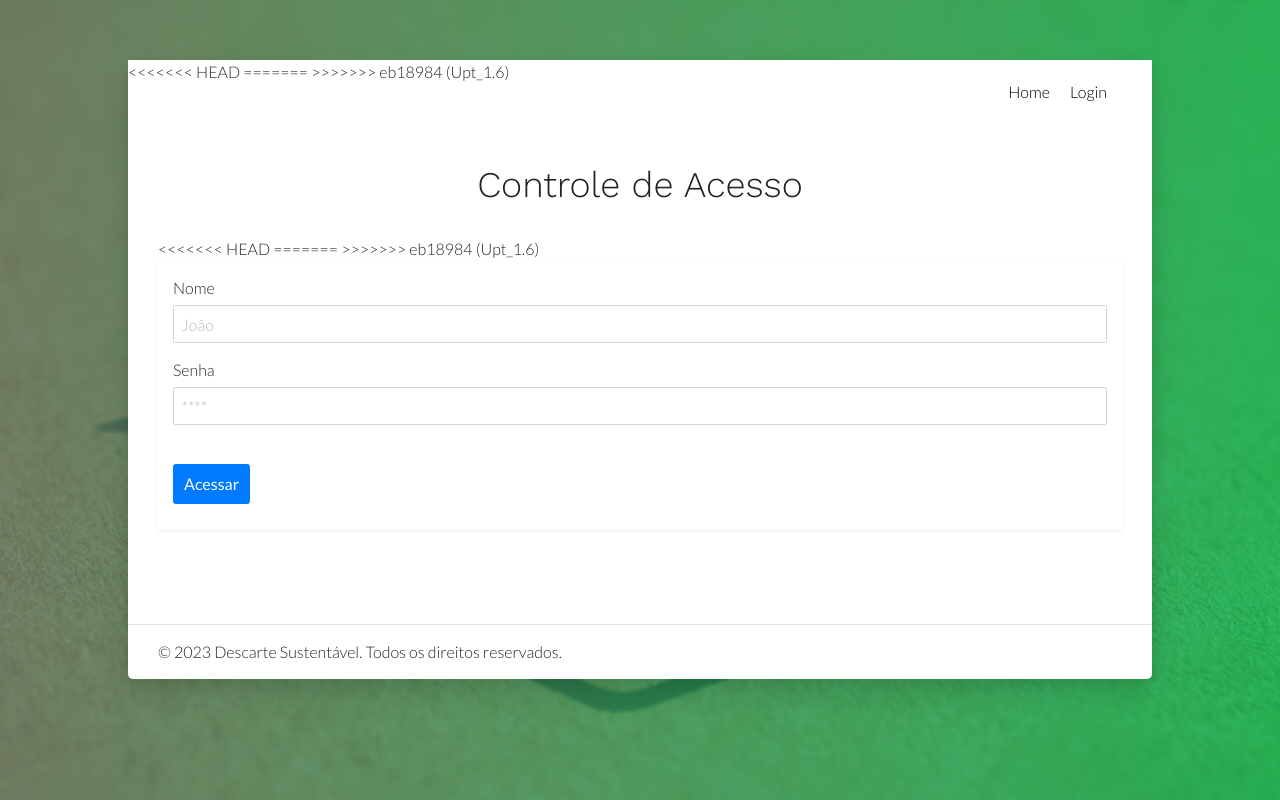
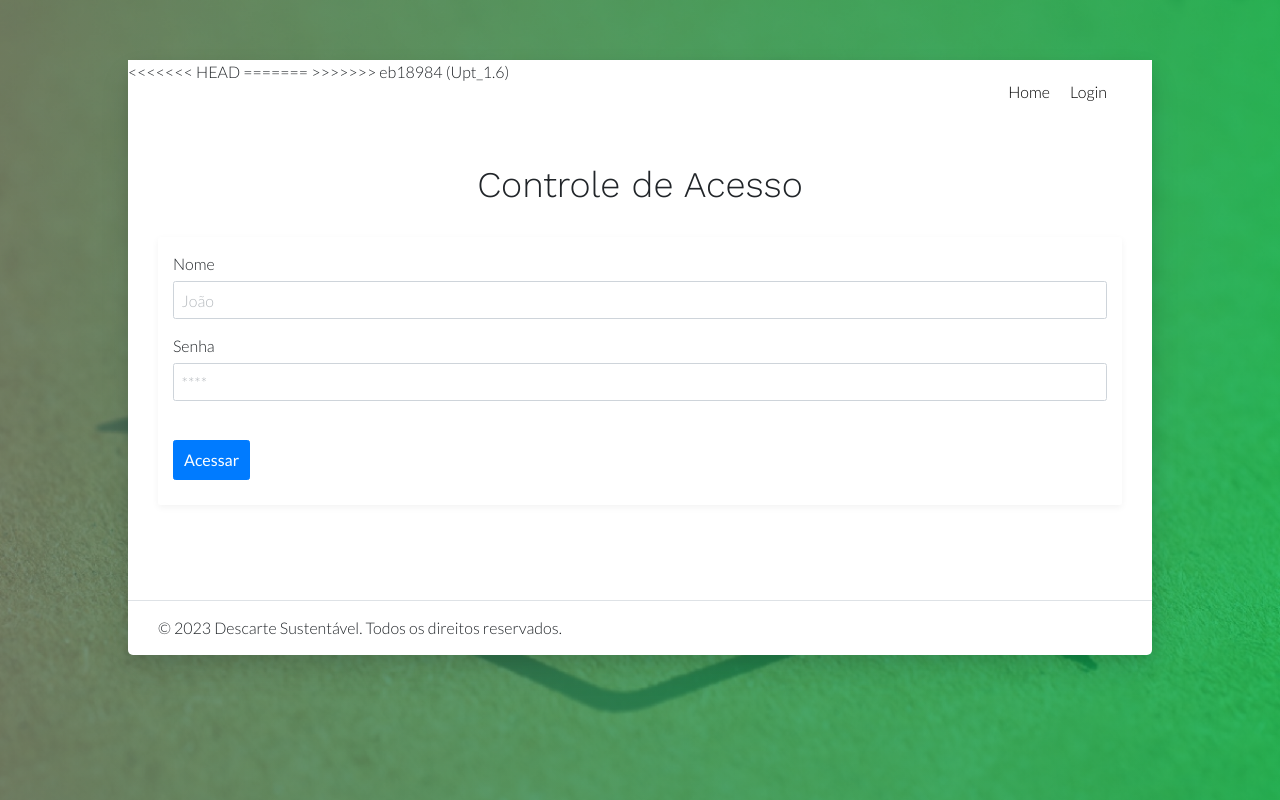
Before and after one commit to PajolaArthur/DescarteSustentavel, a Flask app: page /login in a window 1280 px wide. Run offline with Flask 3, Linux system fonts and the light colour scheme; data comes from the database, SQL or seed files in the repository; some libraries are stand-ins or nearby versions.

Commit message:
Update login.html

```diff
--- a/templates/login.html
+++ b/templates/login.html
@@ -8,12 +8,9 @@
             <h2 class="section-title"> {% block title %} Controle de Acesso {% endblock %}</h2>
             <p class="section-sub-title"></p>
         </div>
-<<<<<<< HEAD
-=======
         {% for message in get_flashed_messages() %}
 <div class="alert alert-danger">{{ message }}</div>
 {% endfor %}
->>>>>>> eb18984 (Upt_1.6)
         <div class="price-box card mb-4 box-shadow">
             <div class="card-body p-4">
         <form  method="post">
```
